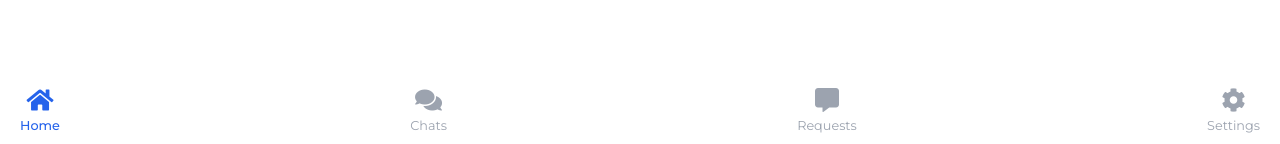
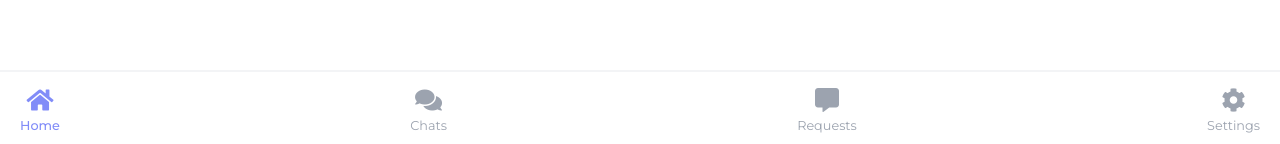
Before and after one commit to or-abdillh/Todo, a Vue app: page / in a window 1280 px wide. Shown: the part 653-797 px from the top of the page. Built offline with nearby package versions, Linux system fonts and the light colour scheme.

Commit message:
Update style BottomBar component and App

```diff
--- a/src/App.vue
+++ b/src/App.vue
@@ -7,7 +7,7 @@
 <style scoped>
 
   .app {
-    @apply bg-gray-50 w-full p-5 md:w-5/12 lg:w-4/12 md:mx-auto
+    @apply h-screen bg-white w-full p-5 md:w-5/12 lg:w-4/12 md:mx-auto
   }
 
 </style>
--- a/src/components/BottomBar.vue
+++ b/src/components/BottomBar.vue
@@ -1,11 +1,11 @@
 <style scoped>
 
   .wrapper {
-    @apply bg-white fixed bottom-0 left-0 right-0 px-5 py-3;
+    @apply bg-white fixed bottom-0 left-0 right-0;
   }
 
   .bottom-bar {
-    @apply w-full flex justify-between;
+    @apply w-full px-5 py-3 flex justify-between border-t-2 border-gray-100;
   }
 
   .menu {
@@ -13,7 +13,7 @@
   }
 
   .active {
-    @apply text-blue-600 font-medium;
+    @apply text-indigo-400 font-medium;
   }
 
 </style>
```
